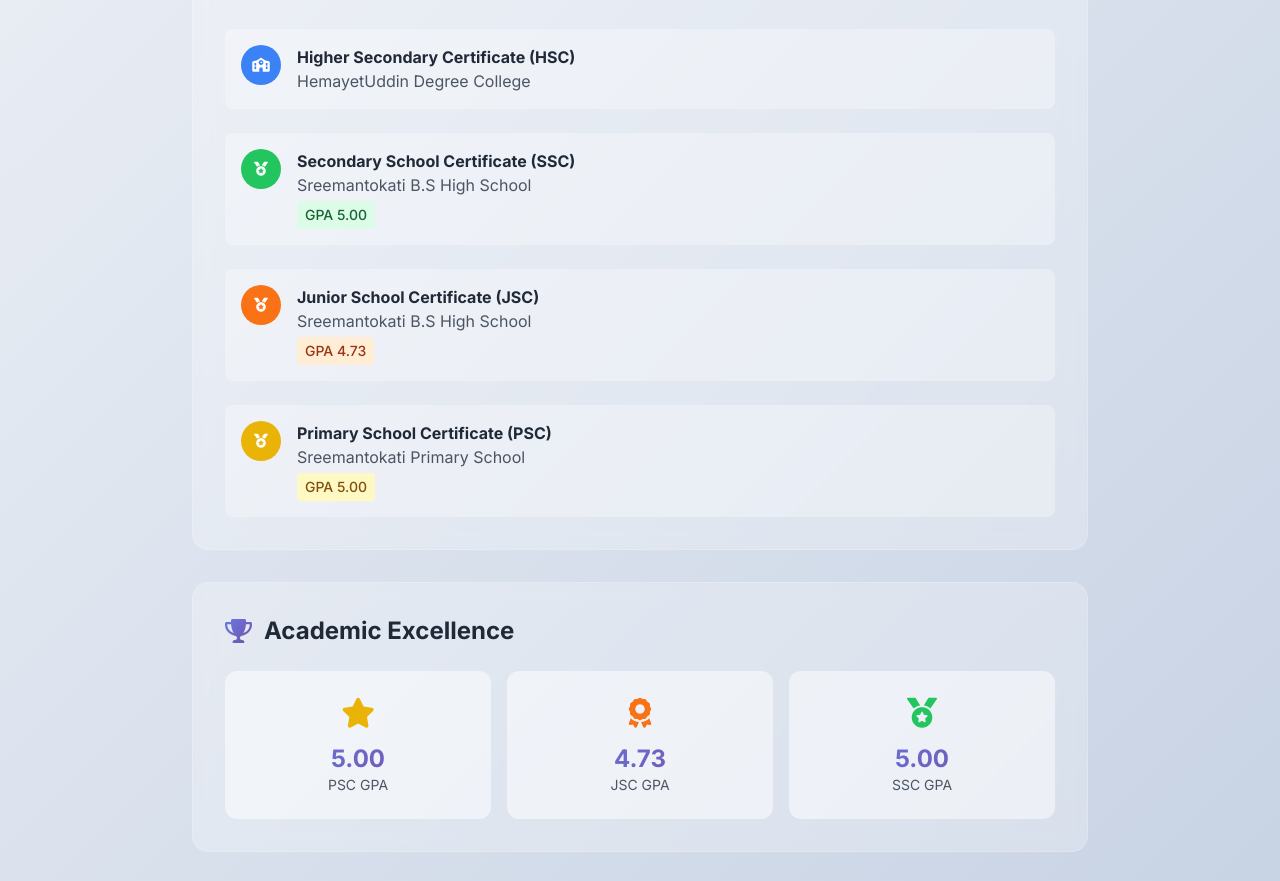
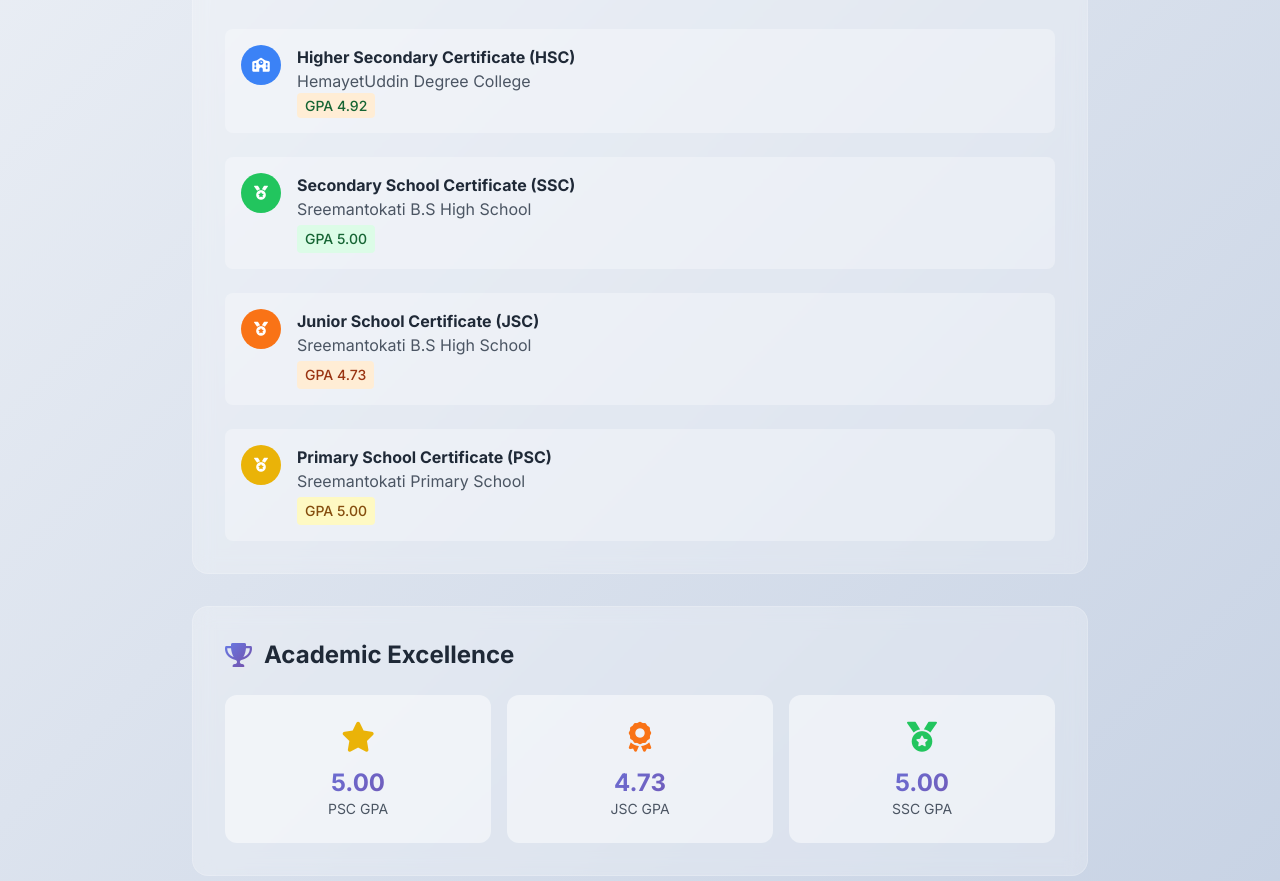
Before and after one commit to joyh3499-a11y/mysite, a plain HTML site: page index.html in a window 1280 px wide. Shown: the part 854-1735 px from the top of the page. Drawn offline with nearby package versions, Linux system fonts and the light colour scheme.

Commit message:
new desing uploded remove status bar change profile add hsc cgpa

```diff
--- a/index.html
+++ b/index.html
@@ -162,6 +162,9 @@
                 <div class="flex-1">
                     <h4 class="font-bold text-gray-800">Higher Secondary Certificate (HSC)</h4>
                     <p class="text-gray-600">HemayetUddin Degree College</p>
+                    <span class="bg-orange-100 text-green-800 px-2 py-1 rounded text-sm font-medium">
+                                GPA 4.92
+                            </span>
                 </div>
             </div>
 
```
